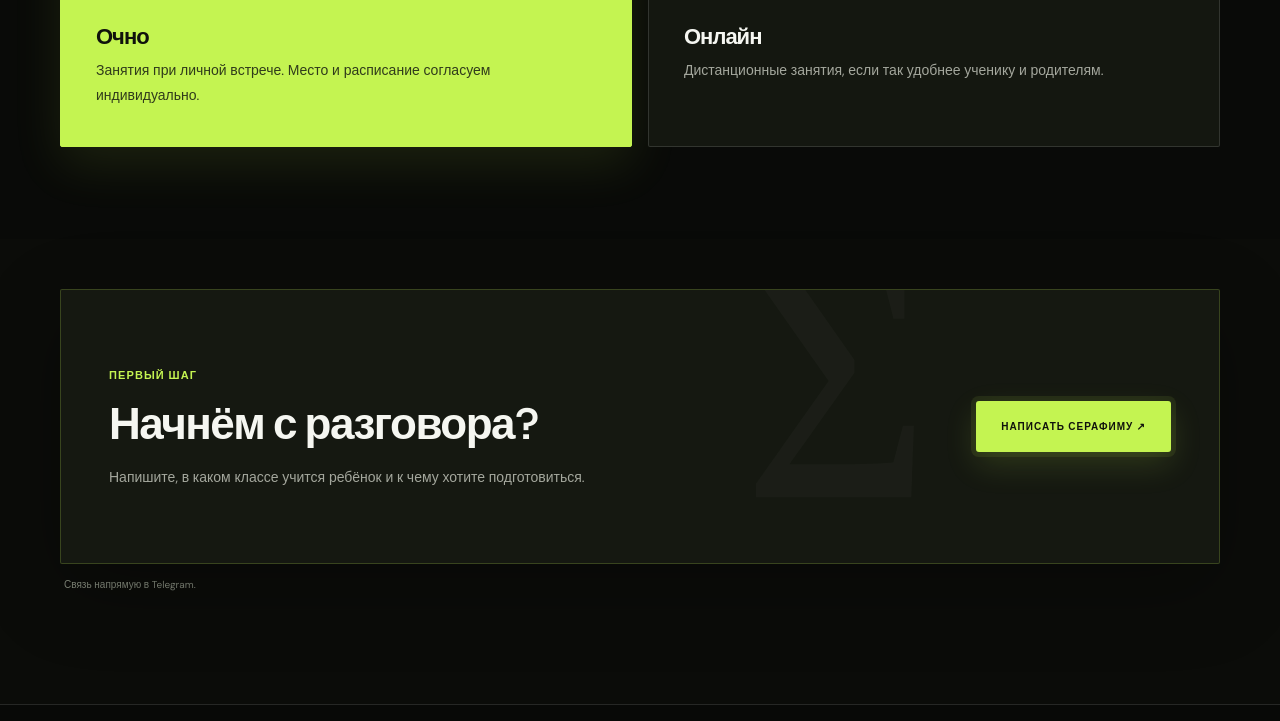
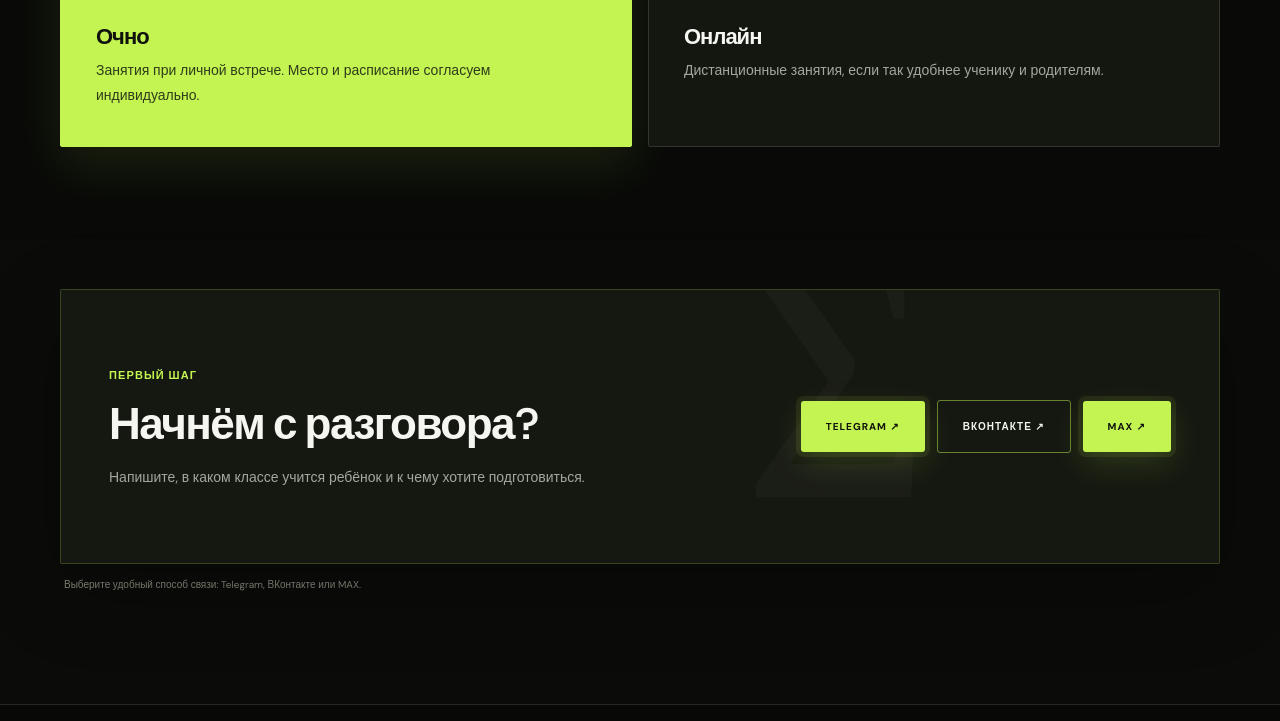
Before and after one commit to mathematikaxyz12-coder/serafim-math, a plain HTML site: page index.html in a window 1280 px wide. Shown: the part 3724-4445 px from the top of the page. Drawn offline with Linux system fonts and the light colour scheme.

Commit message:
Update index.html

```diff
--- a/index.html
+++ b/index.html
@@ -650,6 +650,11 @@
     }
     @media(prefers-reduced-motion:reduce){.process-track,.carousel-dot,.carousel-arrow{transition:none!important}}
 
+
+    .contact-actions{display:flex;align-items:center;gap:12px;position:relative;z-index:2;flex-wrap:wrap}
+    .contact-actions .btn{margin:0!important}
+    .contact-actions .contact-vk{background:transparent!important;color:#f3f4ee!important;border:1px solid rgba(196,244,81,.48)!important;box-shadow:none!important}
+    @media(max-width:680px){.contact-actions{margin-top:25px;align-items:stretch;flex-direction:column}.contact-actions .btn{width:100%;box-sizing:border-box}}
 </style>
 </head>
 <body>
@@ -771,9 +776,13 @@
     <div class="wrap">
       <div class="contact-box reveal">
         <div><div class="kicker" style="color:#b7f23b">Первый шаг</div><h2>Начнём с разговора?</h2><p>Напишите, в каком классе учится ребёнок и к чему хотите подготовиться.</p></div>
-        <a class="btn" href="https://t.me/TyumenChristian" target="_blank" rel="noopener">Написать Серафиму ↗</a>
+        <div class="contact-actions">
+          <a class="btn" href="https://t.me/TyumenChristian" target="_blank" rel="noopener">Telegram ↗</a>
+          <a class="btn contact-vk" href="https://vk.ru/id782905123" target="_blank" rel="noopener">ВКонтакте ↗</a>
+          <a class="btn contact-max" href="https://max.ru/u/f9LHodD0cOKHIFOH-SRzKWgu7Zg-BpE7sDCCAhgEv1T9fF8WJWU5l5Phq5Y" target="_blank" rel="noopener">MAX ↗</a>
+        </div>
       </div>
-      <p style="font-size:10px;color:#98a2b3;margin:13px 4px 0">Связь напрямую в Telegram.</p>
+      <p style="font-size:10px;color:#98a2b3;margin:13px 4px 0">Выберите удобный способ связи: Telegram, ВКонтакте или MAX.</p>
     </div>
   </section>
 </main>
```
